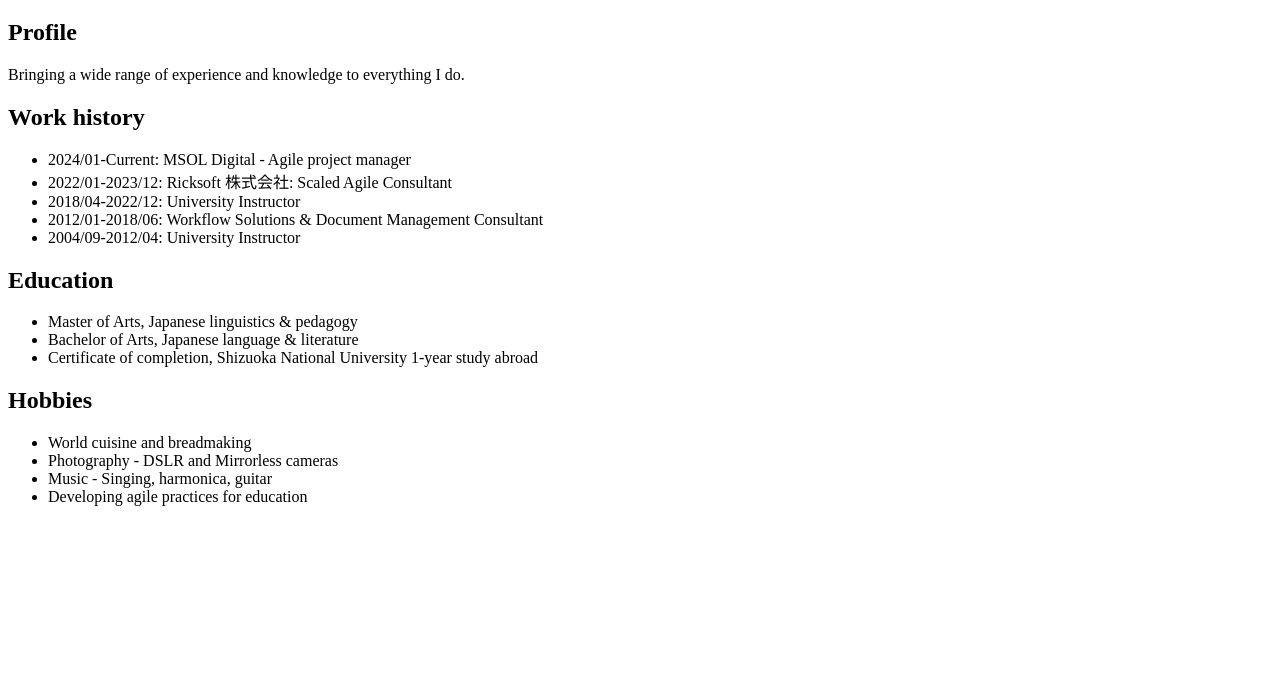
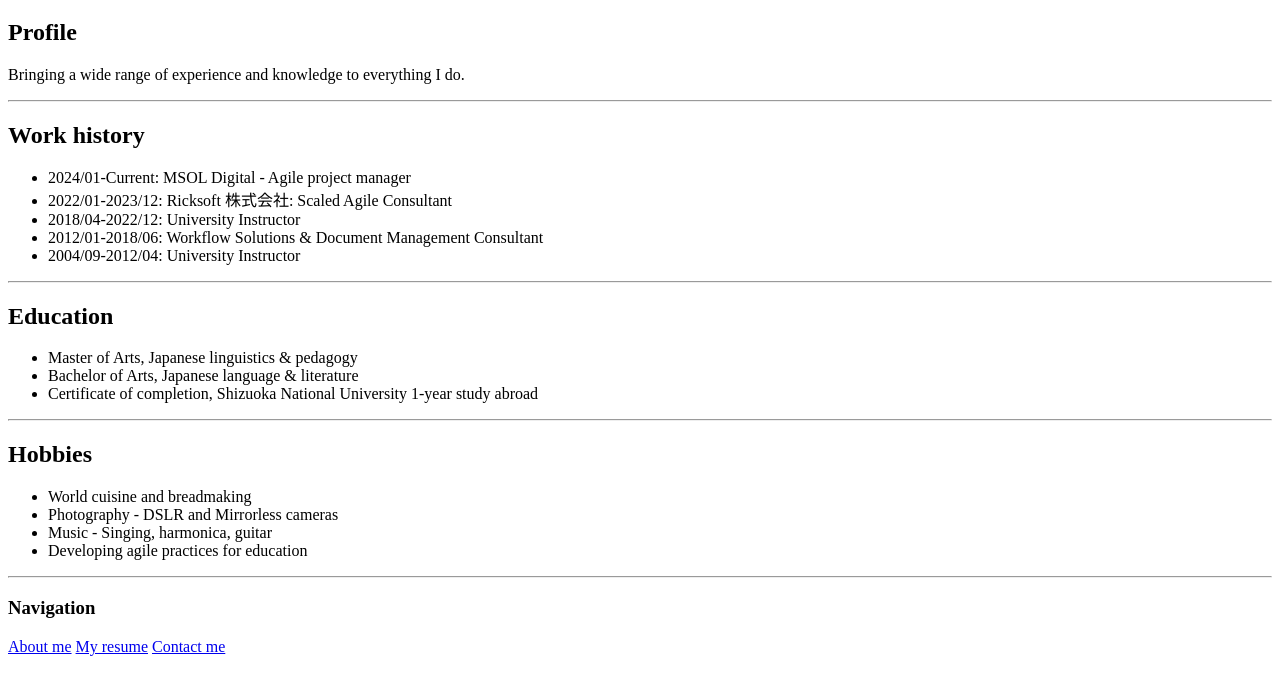
Before and after one commit to Neill-sensei/Neill-sensei, a plain HTML site: page public/resume.html in a window 1280 px wide. Shown: the part 61-756 px from the top of the page. Drawn offline with Linux system fonts and the light colour scheme.

Commit message:
Update resume page

```diff
--- a/public/resume.html
+++ b/public/resume.html
@@ -9,6 +9,7 @@
     <H1>My resume</H1>
     <H2>Profile</H2>
     <p>Bringing a wide range of experience and knowledge to everything I do.</p>
+    <HR />
     <H2>Work history</H2>
     <UL>
         <LI>2024/01-Current: MSOL Digital - Agile project manager</LI>
@@ -17,12 +18,14 @@
         <LI>2012/01-2018/06: Workflow Solutions & Document Management Consultant</LI>
         <LI>2004/09-2012/04: University Instructor</LI>
     </UL>
+    <HR />
     <H2>Education</H2>
     <UL>
         <LI>Master of Arts, Japanese linguistics & pedagogy</LI>
         <LI>Bachelor of Arts, Japanese language & literature</LI>
     <LI>Certificate of completion, Shizuoka National University 1-year study abroad</LI>
     </UL>
+    <HR />
     <H2>Hobbies</H2>
     <UL>
         <LI>World cuisine and breadmaking</LI>
@@ -30,6 +33,12 @@
         <LI>Music - Singing, harmonica, guitar</LI>
         <LI>Developing agile practices for education</LI>
     </UL>
+    <hr />
+    <h3>Navigation</h3>
+    <a href="./public/about.html">About me</a>
+    <a href="./public/resume.html">My resume</a>
+    <a href="./public/contact.html">Contact me</a>
+
 
 
 
```
